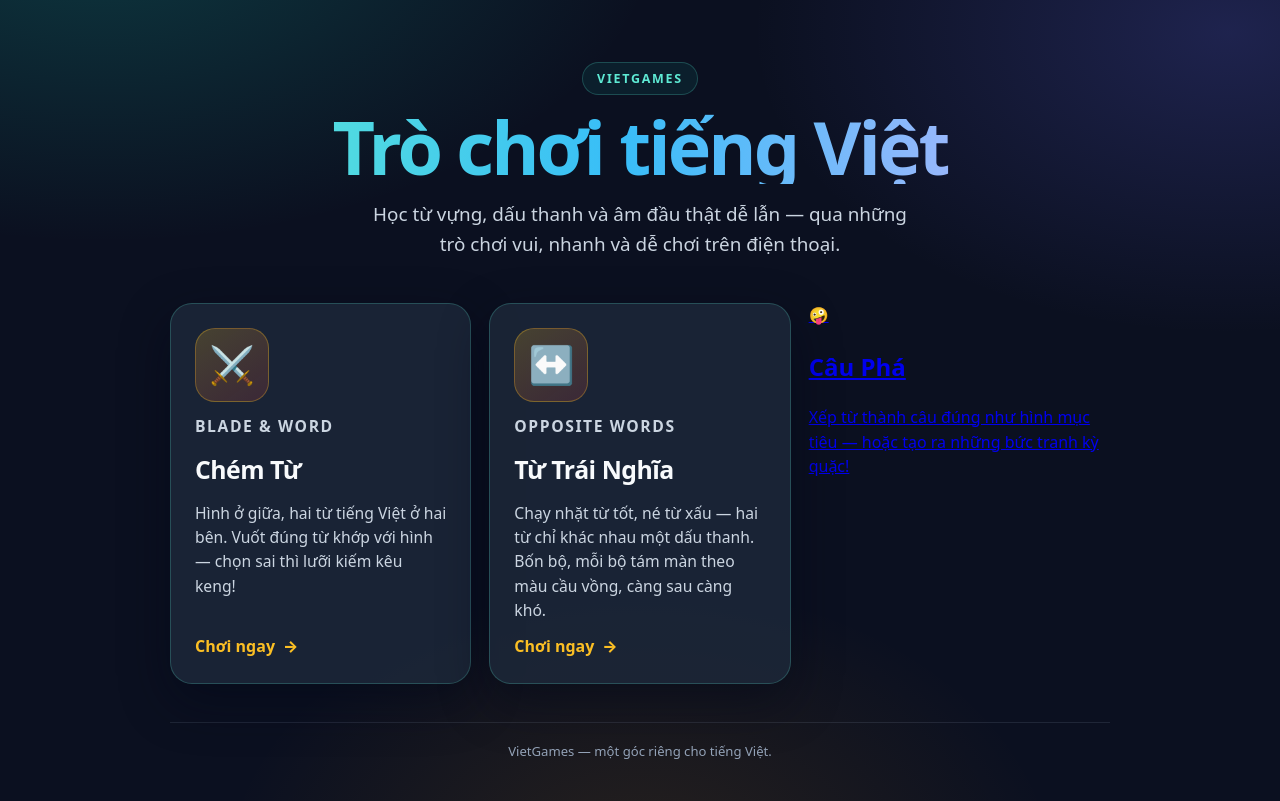
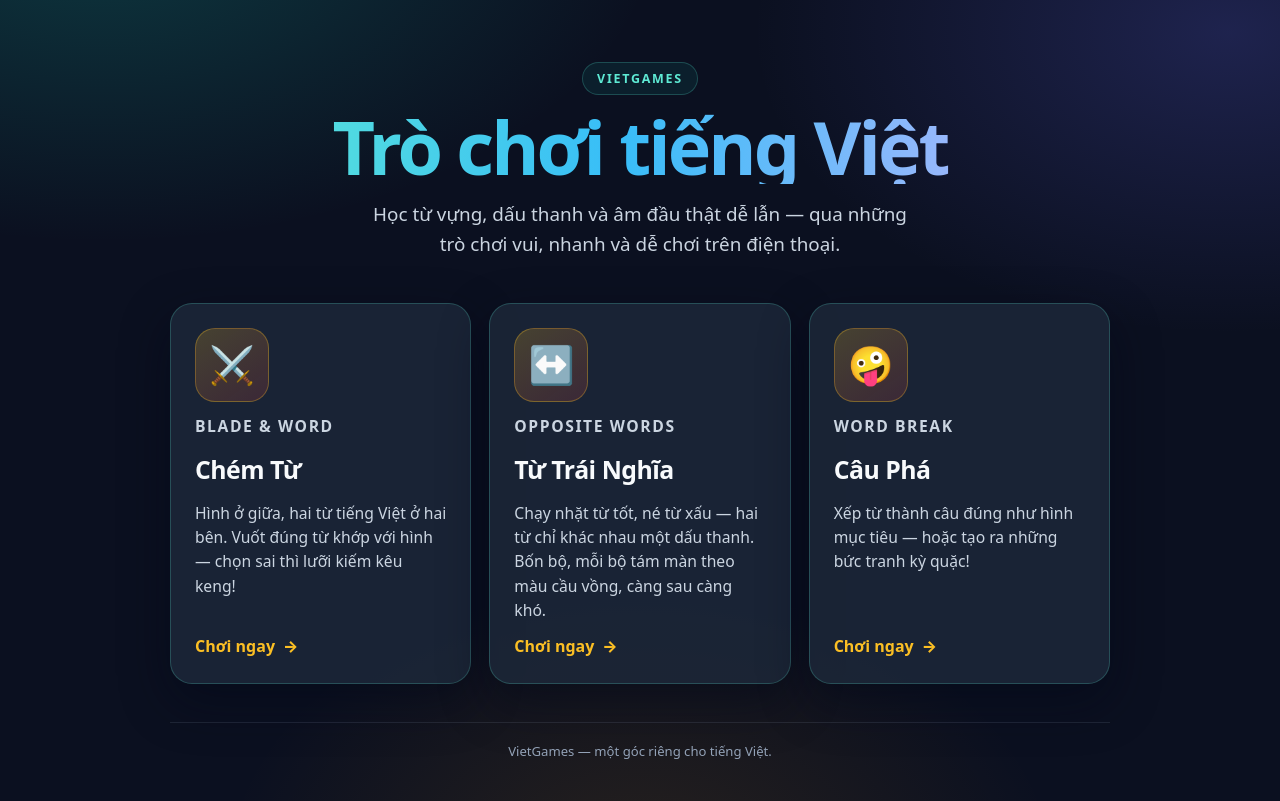
Before and after one commit to marksakach-Doug/TheBubHub, a website: page public/vietgames/index.html in a window 1280 px wide. Drawn offline with Linux system fonts and the light colour scheme.

Commit message:
Update 2026-10-26 13:58:33

```diff
--- a/public/vietgames/index.html
+++ b/public/vietgames/index.html
@@ -34,13 +34,13 @@
       <span class="vg-card-cta">Chơi ngay <span aria-hidden="true">→</span></span>
     </a>
 
-    <a class="card" href="./caupha/" style="--accent:#ff6b6b">
-  <div class="icon">🤪</div>
-  <div class="info">
-    <h2>Câu Phá</h2>
-    <p>Xếp từ thành câu đúng như hình mục tiêu — hoặc tạo ra những bức tranh kỳ quặc!</p>
-  </div>
-</a>
+    <a class="vg-card" href="./caupha/">
+      <div class="vg-card-icon" aria-hidden="true">🤪</div>
+      <p class="vg-subtitle">Word Break</p>
+      <h2>Câu Phá</h2>
+      <p>Xếp từ thành câu đúng như hình mục tiêu — hoặc tạo ra những bức tranh kỳ quặc!</p>
+      <span class="vg-card-cta">Chơi ngay <span aria-hidden="true">→</span></span>
+    </a>
 
   </section>
 
```
